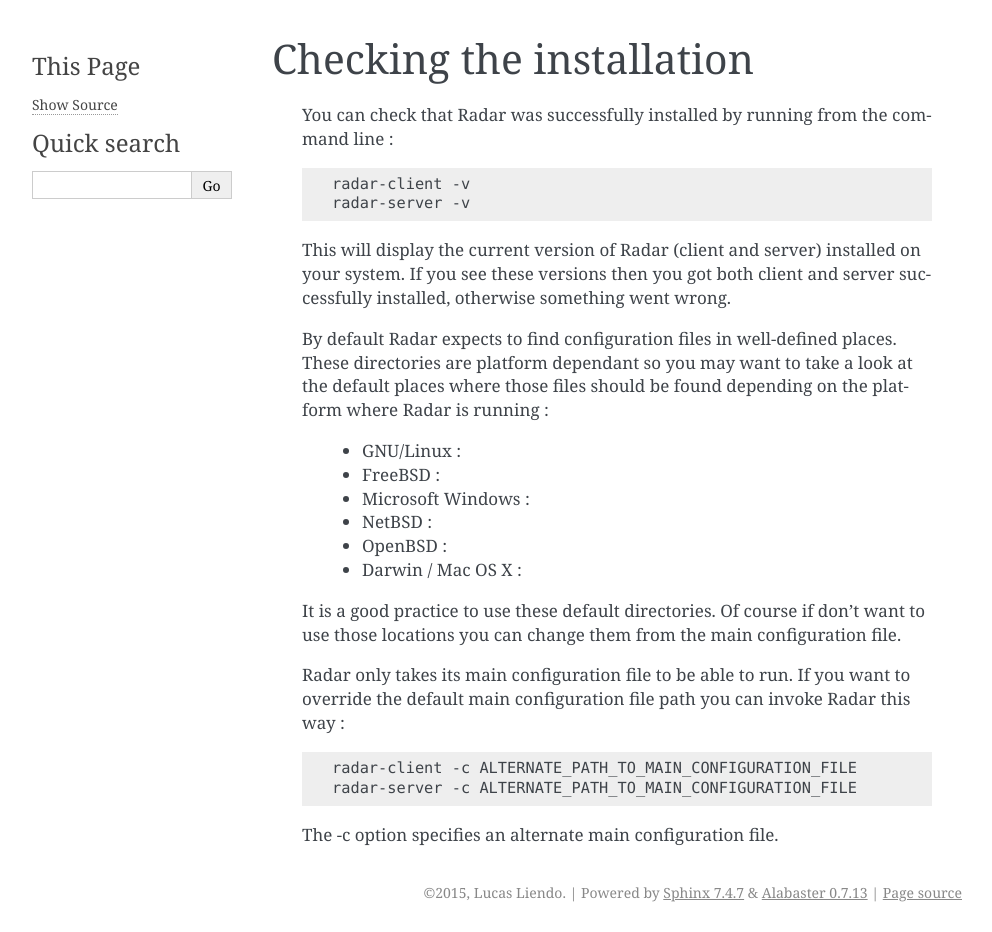
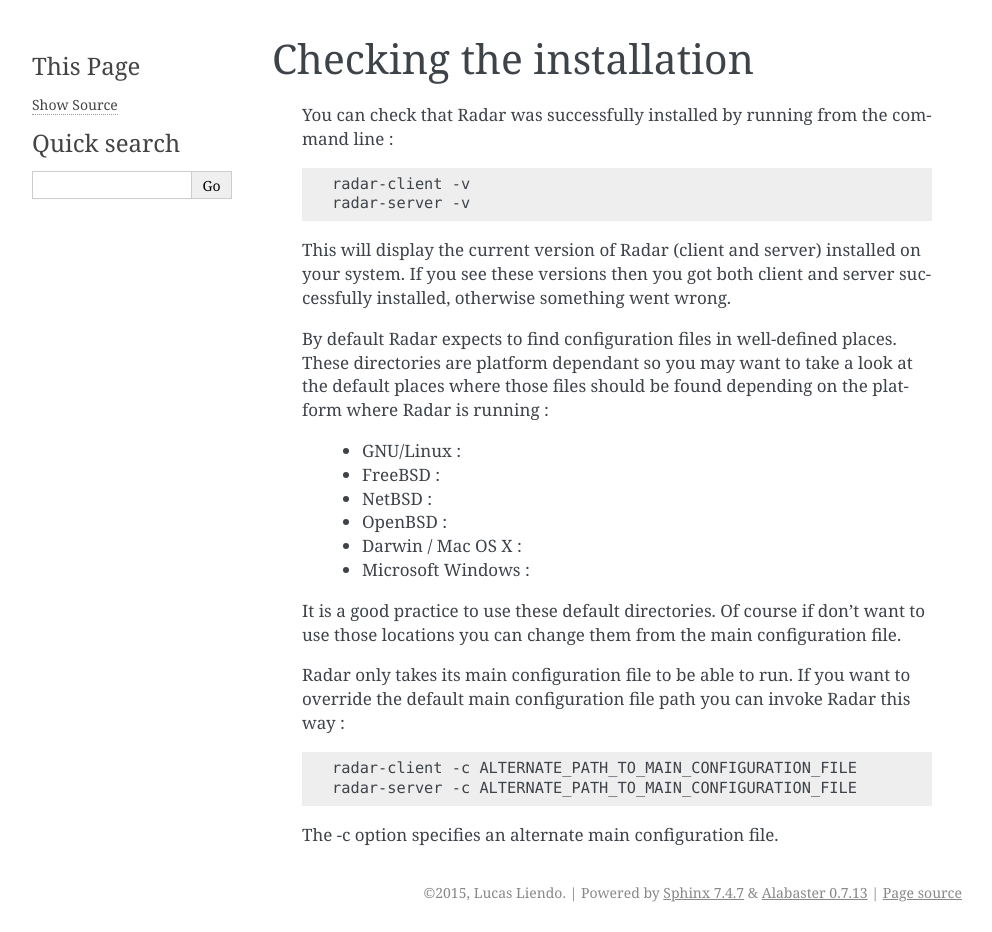
Before and after one commit to lliendo/Radar, a Sphinx documentation site: the page built from docs/checking-the-installation.rst, in a window 1280 px wide. Shown: the whole page, without its empty margins (148-1140 px from the left). Built offline with Sphinx 7.4.7, drawn with Linux system fonts in a browser that asks for light colours.

Commit message:
- Updated doc.

```diff
--- a/docs/checking-the-installation.rst
+++ b/docs/checking-the-installation.rst
@@ -1,5 +1,5 @@
 Checking the installation
--------------------------
+=========================
 
     You can check that Radar was successfully installed by running from the
     command line :
@@ -22,13 +22,13 @@
 
         * FreeBSD :
 
-        * Microsoft Windows :
-
         * NetBSD :
 
         * OpenBSD :
 
         * Darwin / Mac OS X :
+
+        * Microsoft Windows :
 
     It is a good practice to use these default directories. Of course if
     don't want to use those locations you can change them from the main
```
